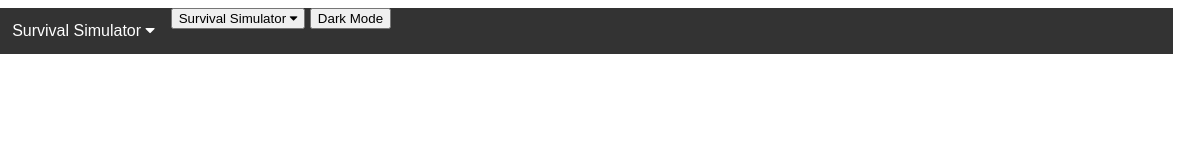
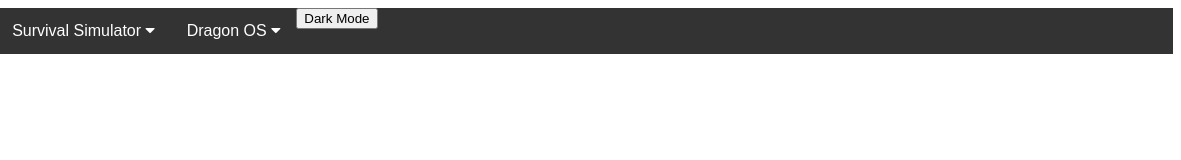
Before and after one commit to Khrysys/Comp01-sudo.github.io, a plain HTML site: page SURSIM/Home.html in a window 1280 px wide. Shown: the full height of the page, 99-1280 px from the left. Drawn offline with Linux system fonts and the light colour scheme.

Commit message:
Update Home.html

```diff
--- a/SURSIM/Home.html
+++ b/SURSIM/Home.html
@@ -83,10 +83,20 @@
 					<a href="https://comp01-sudo.github.io/SURSIM/Download.html" target="_blank">Download</a>
   				</div>
   			</div>
-			<button class="dropbtn" onclick="dropSUR()">Survival Simulator
+
+	 		<div class="dropdown">
+ 				<button class="dropbtn" onclick="dropOS()">Dragon OS
  					<i class="fa fa-caret-down"></i>
-				 </button>
-			<button class="button" id="DarkMode" onclick"Dark()">Dark Mode</button>
+				</button>
+  				<div class="dropdown-content" id="OSDropdown">
+    					<a href="https://comp01-sudo.github.io/OS/Home.html">Home</a>
+    					<a href="https://comp01-sudo.github.io/OS/About.html">About</a>
+    					<a href="https://comp01-sudo.github.io/OS/Docs.html">Docs</a>
+					<a href="https://comp01-sudo.github.io/OS/Download.html" target="_blank">Download</a>
+  				</div>
+  			</div>
+
+			<button class="button" id="DarkMode" onclick="Dark()">Dark Mode</button>
 		</div>
 
   		<script>
```
